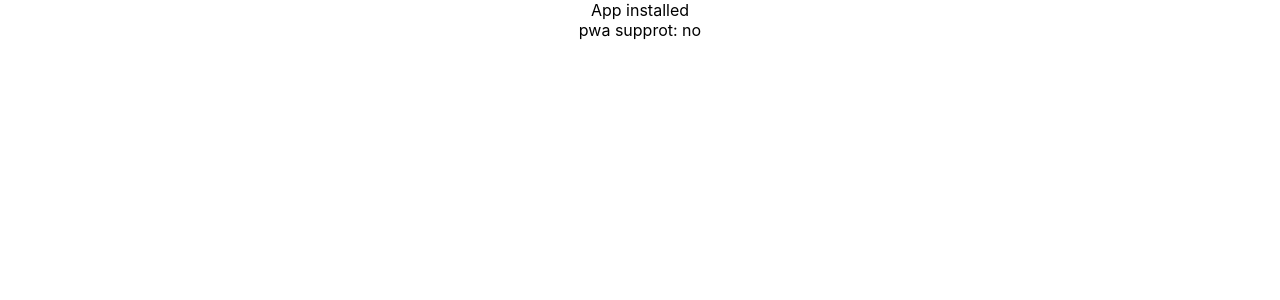
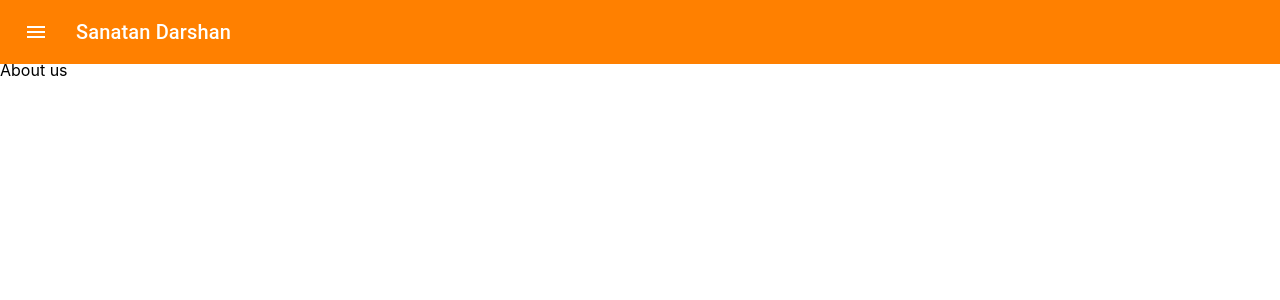
Before and after one commit to subhasis-chand/darshanpwa, a React (Create React App) app: page /aboutus in a window 1280 px wide. Shown: the top 300 px of the page. Built offline with nearby package versions, Linux system fonts and the light colour scheme.

Commit message:
Adding packages and pwa codes porting

```diff
--- /dev/null
+++ b/src/AboutUs.jsx
@@ -0,0 +1,12 @@
+import Header from "./Header";
+
+const AboutUs = () => {
+  return(
+    <div>
+      <Header />
+      About us
+    </div>
+  );
+}
+
+export default AboutUs;
--- a/src/App.css
+++ b/src/App.css
@@ -1,38 +1,61 @@
 .App {
-  text-align: center;
+  width: 100vw;
+  height: 100vh;
+  padding-top: 60px;
+  box-sizing: border-box;
 }
 
-.App-logo {
-  height: 40vmin;
-  pointer-events: none;
+.install-button {
+  padding: 10px;
+  background-color: coral;
+  border: 1px solid coral;
+  border-radius: 4px;
+  color: white;
+  margin: 0 5px 0 5px;
 }
 
-@media (prefers-reduced-motion: no-preference) {
-  .App-logo {
-    animation: App-logo-spin infinite 20s linear;
-  }
+.HeaderText1 {
+  color: rgba(0, 0, 0, 0.87);
+  font-size: 20px;
+  font-style: normal;
+  font-weight: 500;
+  line-height: 24px;
+  letter-spacing: 0.15px;
 }
 
-.App-header {
-  background-color: #282c34;
-  min-height: 100vh;
-  display: flex;
-  flex-direction: column;
-  align-items: center;
-  justify-content: center;
-  font-size: calc(10px + 2vmin);
-  color: white;
+.HeaderText2 {
+  color: rgba(0, 0, 0, 0.60);
+  font-size: 14px;
+  font-style: normal;
+  font-weight: 400;
+  line-height: 20px;
+  letter-spacing: 0.25px;
 }
 
-.App-link {
-  color: #61dafb;
+.VisText {
+  color: rgba(0, 0, 0, 0.60);
+  font-size: 14px;
+  font-style: normal;
+  font-weight: 700;
+  line-height: 24px;
+  letter-spacing: 0.1px;
 }
 
-@keyframes App-logo-spin {
-  from {
-    transform: rotate(0deg);
-  }
-  to {
-    transform: rotate(360deg);
-  }
+.MenubarText {
+  color: rgba(0, 0, 0, 0.60);
+  font-size: 14px;
+  font-style: normal;
+  font-weight: 500;
+  line-height: 24px;
+  letter-spacing: 0.1px;
+  padding-left: 15px;
 }
+
+.AppHeaderText {
+  color: #FFF;
+  font-size: 20px;
+  font-style: normal;
+  font-weight: 500;
+  line-height: 24px;
+  letter-spacing: 0.15px;
+}
--- a/src/App.js
+++ b/src/App.js
@@ -1,5 +1,9 @@
 import React, { useEffect, useState } from 'react';
+import { BrowserRouter, Route, Routes } from 'react-router-dom';
 import './App.css';
+import AboutUs from './AboutUs';
+import ContactUs from './ContactUs';
+import LandingPage from './LandingPage';
 
 function App() {
   const [supportsPWA, setSupportsPWA] = useState(false);
@@ -25,13 +29,14 @@ function App() {
     }
     promptInstall.prompt();
   };
+  // if (!supportsPWA) {
+  //   return <div>App installed
+  //     <div>pwa supprot: {supportsPWA ? 'yes' : 'no'}</div>
+  //   </div>;
+  // }
+
   return (
     <div className="App">
-      {!supportsPWA &&
-        <div>App installed
-          <div>pwa supprot: {supportsPWA ? 'yes' : 'no'}</div>
-        </div>
-      }
       <div >
         {supportsPWA &&
           <>
@@ -48,6 +53,14 @@ function App() {
           </>
         }
       </div>
+      <BrowserRouter>
+        <Routes>
+          <Route exact path="/" element={<LandingPage />} />
+          <Route exact path="/home" element={<LandingPage />} />
+          <Route exact path="/aboutus" element={<AboutUs />} />
+          <Route exact path="/contactus" element={<ContactUs />} />
+        </Routes>
+      </BrowserRouter>
     </div>
   );
 }
```
Also changed, not shown: package.json (+7 -1 lines), 1 other file (tests, documents, lock files or other folders).
